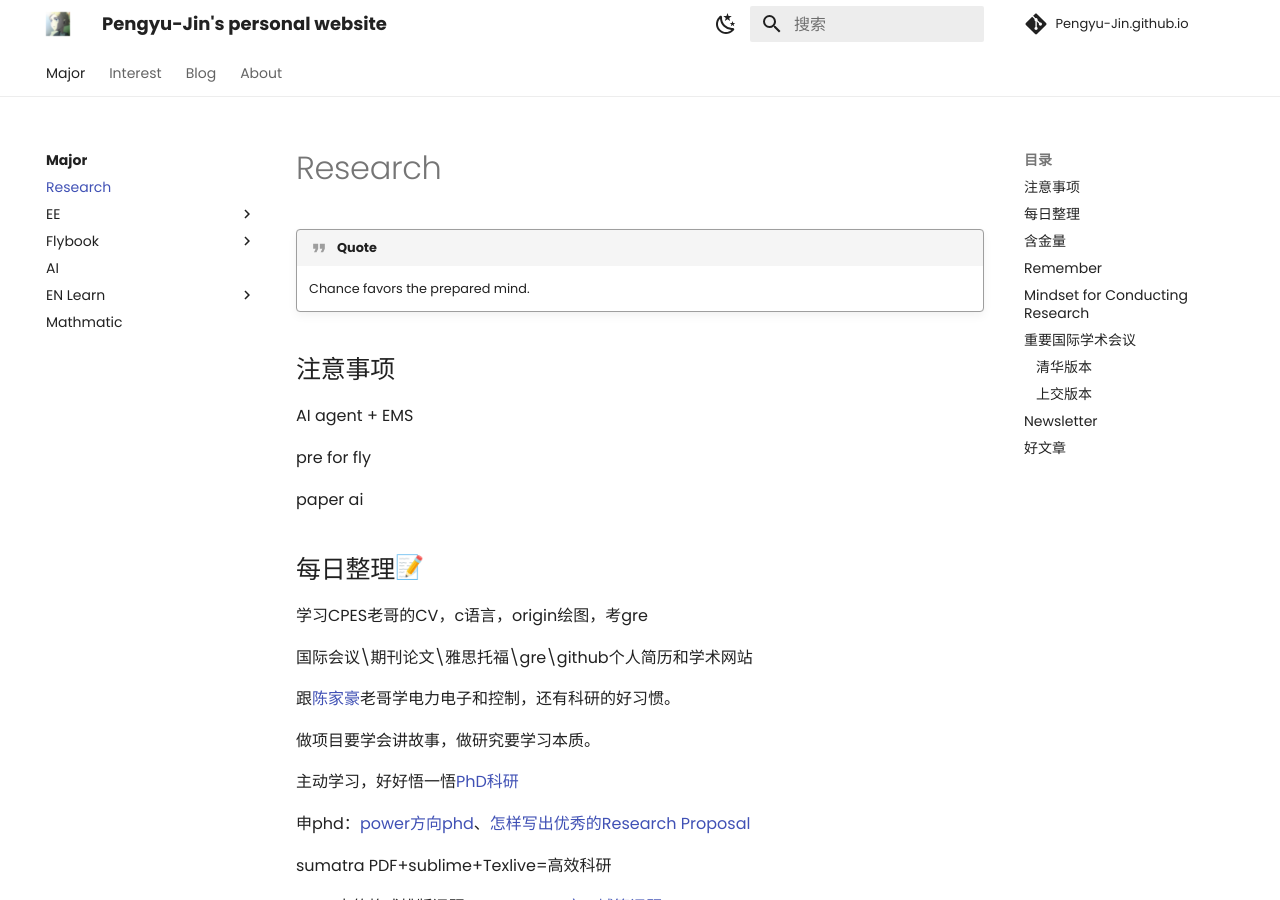
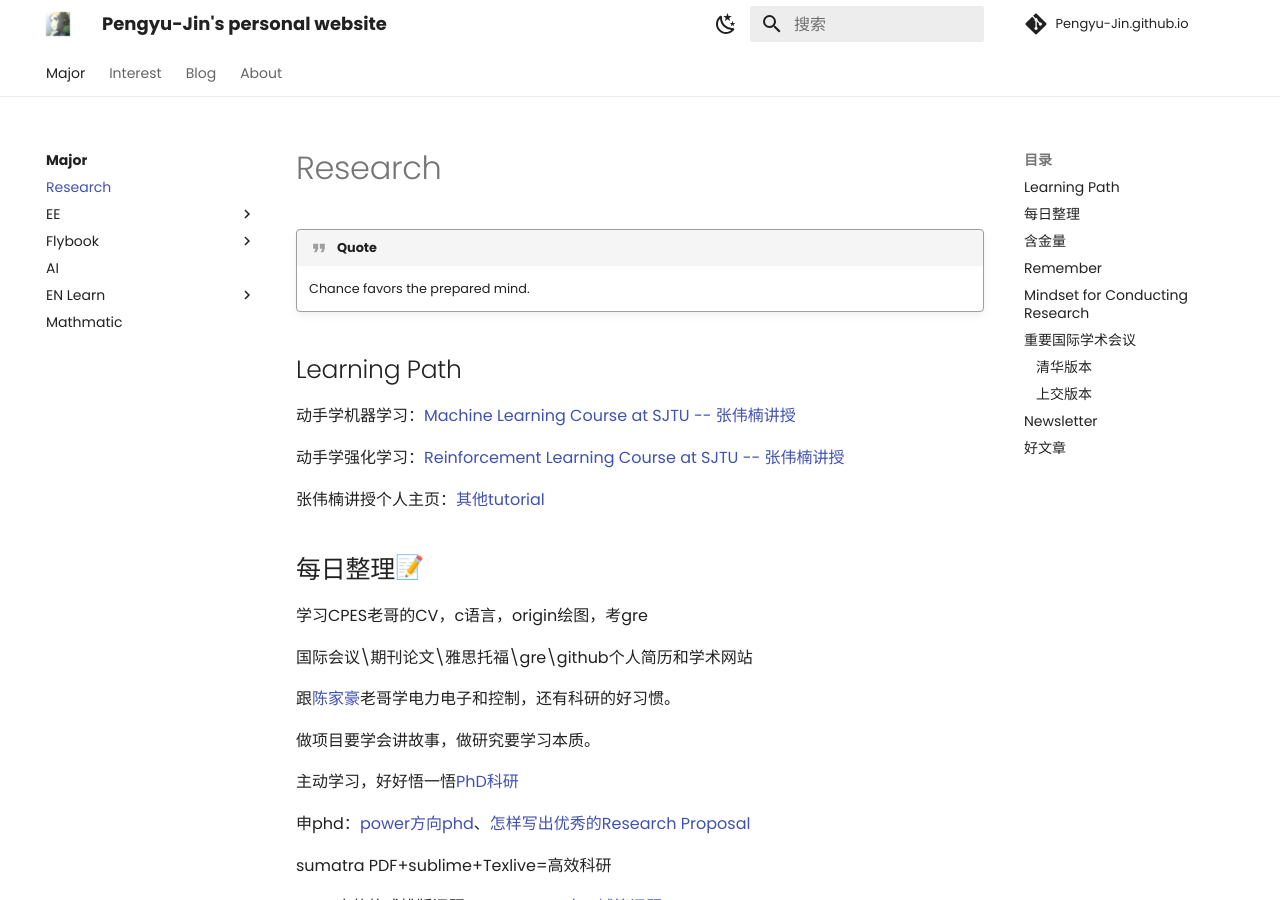
Before and after one commit to Pengyu-Jin/Pengyu-Jin.github.io, an MkDocs documentation site: the page built from docs/major/research/research.md, in a window 1280 px wide and 900 px high. Built offline with MkDocs 1.6.1 and Material for MkDocs 9.7.7, drawn with Linux system fonts in a browser that asks for light colours; emoji names are drawn with the system emoji font; comment, search, counter and statistics services are not loaded.

Commit message:
20250213

```diff
--- a/docs/major/research/research.md
+++ b/docs/major/research/research.md
@@ -2,12 +2,15 @@
 !!! quote
     Chance favors the prepared mind.
 
-## 注意事项
-AI agent + EMS
+## Learning Path
 
-pre for fly
+动手学机器学习：[Machine Learning Course at SJTU -- 张伟楠讲授](https://wnzhang.net/teaching/sjtu-ml-2024/index.html)
 
-paper ai
+动手学强化学习：[Reinforcement Learning Course at SJTU -- 张伟楠讲授](https://wnzhang.net/teaching/sjtu-rl-2024/)
+
+张伟楠讲授个人主页：[其他tutorial](https://wnzhang.net/)
+
+
 
 ## 每日整理:memo:
 
```
Also changed, not shown: docs/major/flybook/fly.md (+2 -1 lines).
